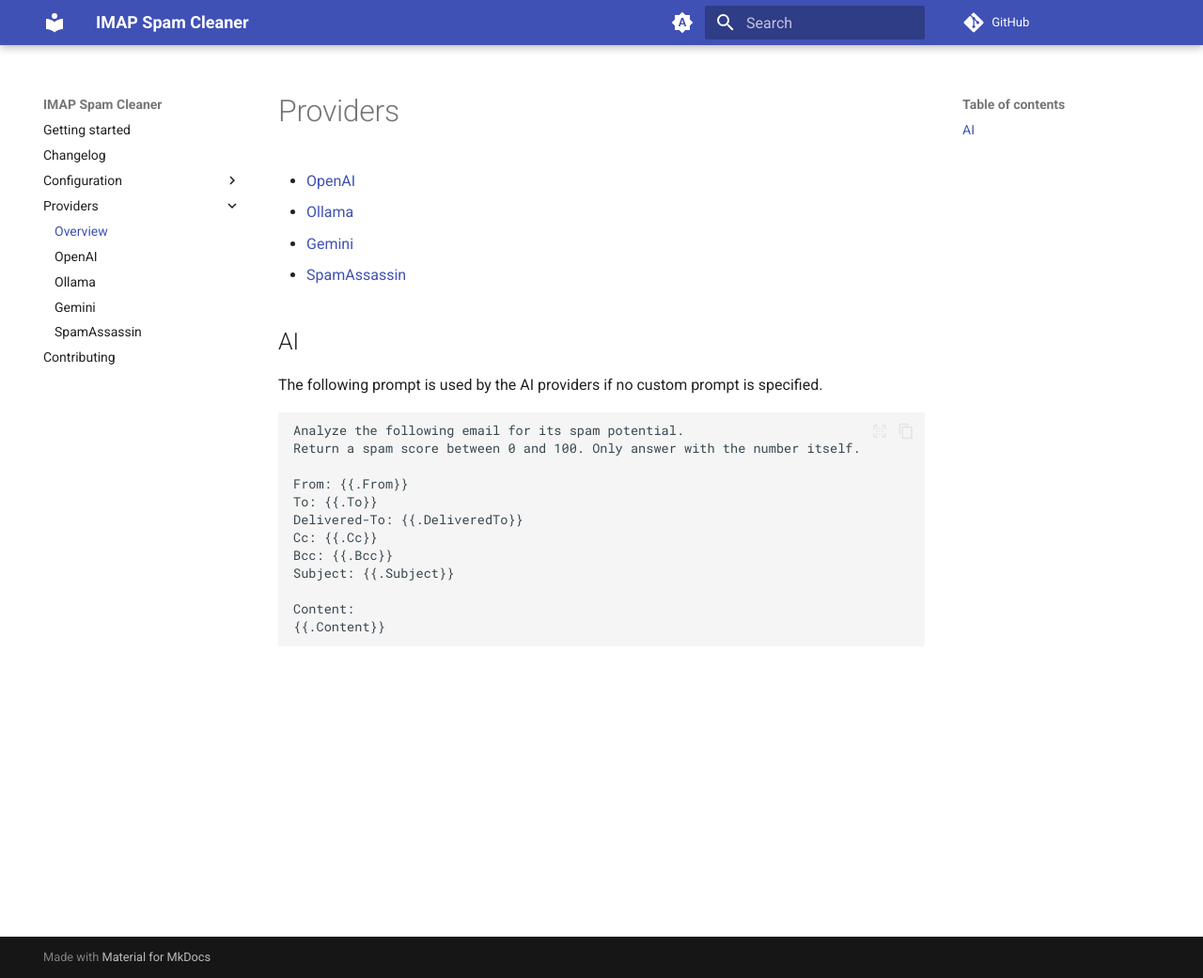
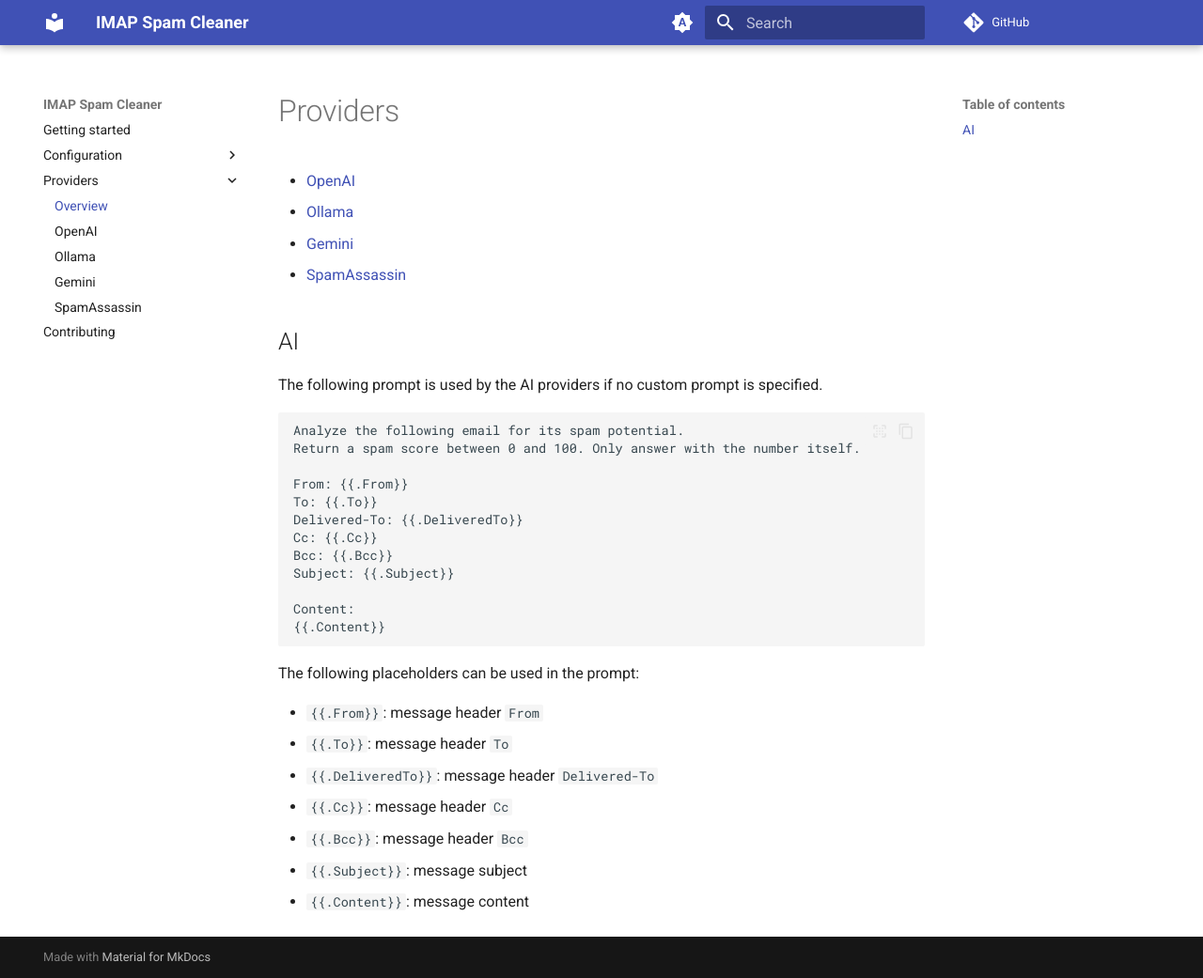
Before and after one commit to dominicgisler/imap-spam-cleaner, an MkDocs documentation site: the page built from docs/providers/index.md, in a window 1280 px wide and 1041 px high. Shown: the whole window at 94% size. Built offline with MkDocs 1.6.1 and Material for MkDocs 9.7.7, drawn with Linux system fonts in a browser that asks for light colours; comment, search, counter and statistics services are not loaded.

Commit message:
update docs, cleanup

````diff
--- a/docs/providers/index.md
+++ b/docs/providers/index.md
@@ -23,3 +23,13 @@ Subject: {{.Subject}}
 Content:
 {{.Content}}
 ```
+
+The following placeholders can be used in the prompt:
+
+- `{{.From}}`: message header `From`
+- `{{.To}}`: message header `To`
+- `{{.DeliveredTo}}`: message header `Delivered-To`
+- `{{.Cc}}`: message header `Cc`
+- `{{.Bcc}}`: message header `Bcc`
+- `{{.Subject}}`: message subject
+- `{{.Content}}`: message content
--- a/mkdocs.yml
+++ b/mkdocs.yml
@@ -34,7 +34,6 @@ theme:
 
 nav:
   - Getting started: getting-started.md
-  - Changelog: changelog.md
   - Configuration:
     - Overview: configuration/index.md
     - Logging: configuration/logging.md
````
Also changed, not shown: docs/changelog.md (deleted, +0 -3 lines), docs/providers/gemini.md (+1 -1 lines), docs/providers/ollama.md (+1 -1 lines), docs/providers/openai.md (+1 -1 lines), 1 other file.
